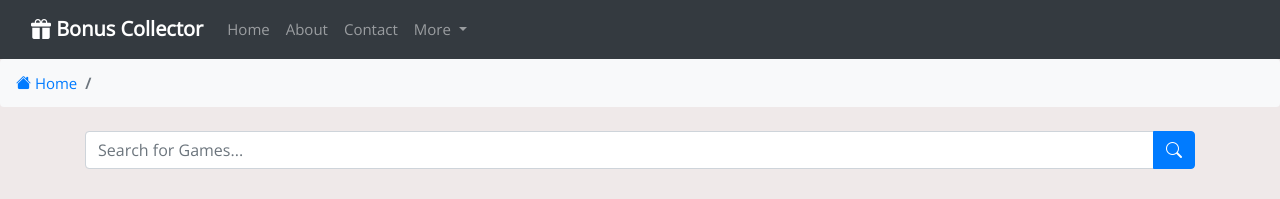
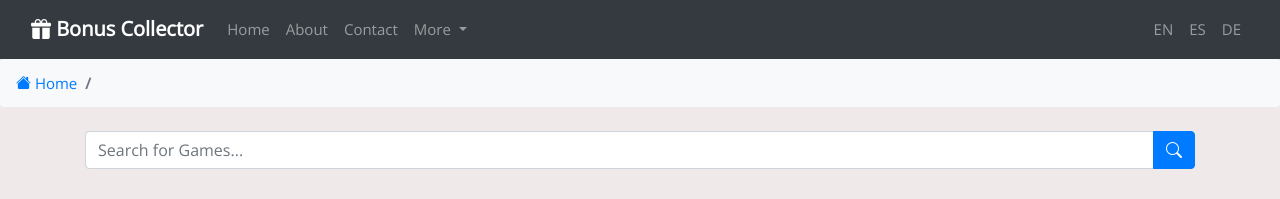
Before and after one commit to Prollad99/bs-net, a Jekyll site: the page built from index.html, in a window 1280 px wide. Shown: the top 199 px of the page. Built offline with Jekyll 4.4.1, drawn with Linux system fonts in a browser that asks for light colours; nearby versions of some CDN libraries; the list of posts is cut into pages by our own code; comment, search, counter and statistics services are not loaded.

Commit message:
Update default.html

```diff
--- a/_layouts/default.html
+++ b/_layouts/default.html
@@ -1,5 +1,5 @@
 <!DOCTYPE html>
-<html lang="en">
+<html lang="{{ page.lang | default: 'en' }}">
 <head>
   <meta charset="UTF-8">
   <meta name="viewport" content="width=device-width, initial-scale=1.0">
@@ -62,6 +62,11 @@
             <li><a class="dropdown-item" href="{{ site.baseurl }}/dmca/">DMCA</a></li>
           </ul>
         </li>
+      </ul>
+      <ul class="navbar-nav ml-auto">
+        <li class="nav-item"><a class="nav-link" href="{{ site.baseurl }}/">EN</a></li>
+        <li class="nav-item"><a class="nav-link" href="{{ site.baseurl }}/es/">ES</a></li>
+        <li class="nav-item"><a class="nav-link" href="{{ site.baseurl }}/de/">DE</a></li>
       </ul>
     </div>
   </div>
```
